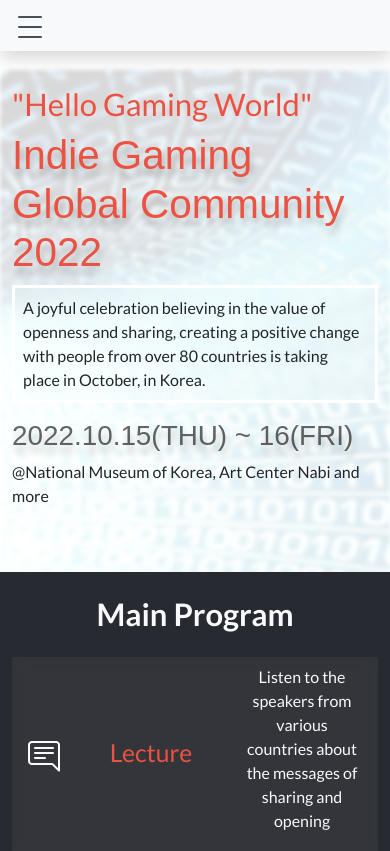
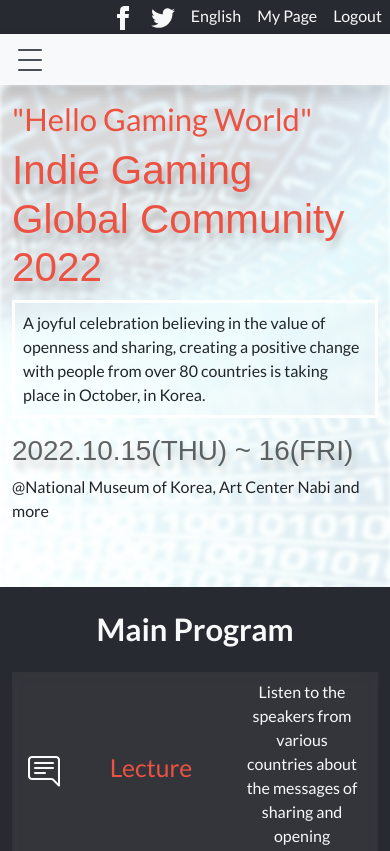
Before and after one commit to limavfabio/summit-template, a website: page index.html in a window 390 px wide. Shown: the top 851 px of the page. Drawn offline with nearby package versions, Linux system fonts and the light colour scheme; a web font is replaced by a local one.

Commit message:
Fix responsiveness in thinner devices

```diff
--- a/index.html
+++ b/index.html
@@ -20,7 +20,20 @@
   </head>
   <body>
     <main>
-      <nav class="shadow fixed-top navbar navbar-expand-md bg-light">
+      <div id="top-bar" class="bg-dark">
+        <div class="container d-flex justify-content-end gap-3 p-1 pe-2">
+          <a href="#" class="text-light"
+            ><img src="images/facebook-1.svg" alt="Facebook Logo"
+          /></a>
+          <a href="#" class="text-light"
+            ><img src="images/twitter-1.svg" alt="Twitter Logo"
+          /></a>
+          <a href="#" class="text-light">English</a>
+          <a href="#" class="text-light">My Page</a>
+          <a href="#" class="text-light">Logout</a>
+        </div>
+      </div>
+      <nav class="shadow sticky-top navbar navbar-expand-md bg-light">
         <div class="container-fluid">
           <a class="navbar-brand ps-5 d-none d-md-block" href="#"
             ><img src="images/CCGSlogo.png" alt=""
--- a/sass/main.scss
+++ b/sass/main.scss
@@ -19,14 +19,16 @@ $dark: #272a31;
 // Custom classes for the whole site
 body {
   font-family: lato, sans-serif;
-  margin-top: 70px;
+}
+
+a {
+  text-decoration: none;
 }
 
 h1 {
   color: rgba(0, 0, 0, 0.6);
   font-family: cocogoose, sans-serif;
-  text-shadow:
-    2px 8px 6px rgba(0, 0, 0, 0.2),
+  text-shadow: 2px 8px 6px rgba(0, 0, 0, 0.2),
     0 -5px 35px rgba(255, 255, 255, 0.3);
 }
 
@@ -257,11 +259,18 @@ footer {
   }
 }
 
+// Logo Contest
+
+#logo-contest img {
+  width: 100%;
+  height: auto;
+}
+
 // Past summits
 
 .about-card-wrapper {
-  width: 350px;
-  height: 200px;
+  width: 330px;
+  height: 190px;
   display: flex;
   justify-content: center;
   align-items: center;
```
Also changed, not shown: about.html (+15 -1 lines), css/main.css, images/facebook-1.svg (added), images/twitter-1.svg (added), 1 other file.
